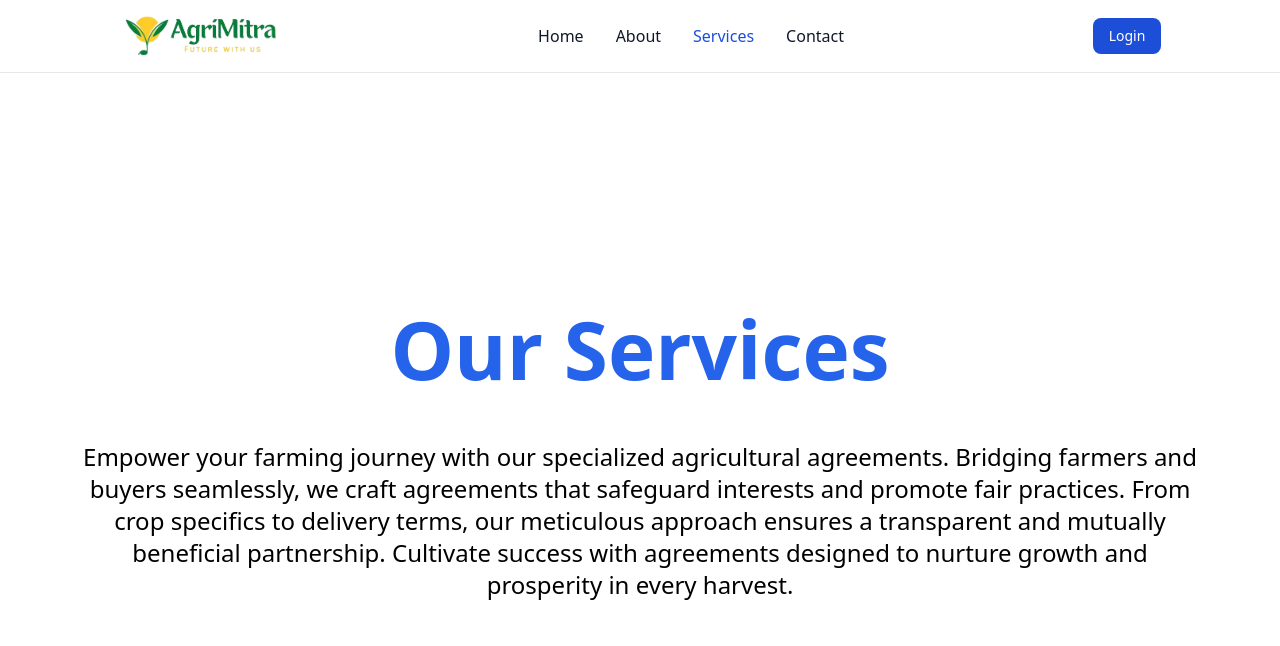
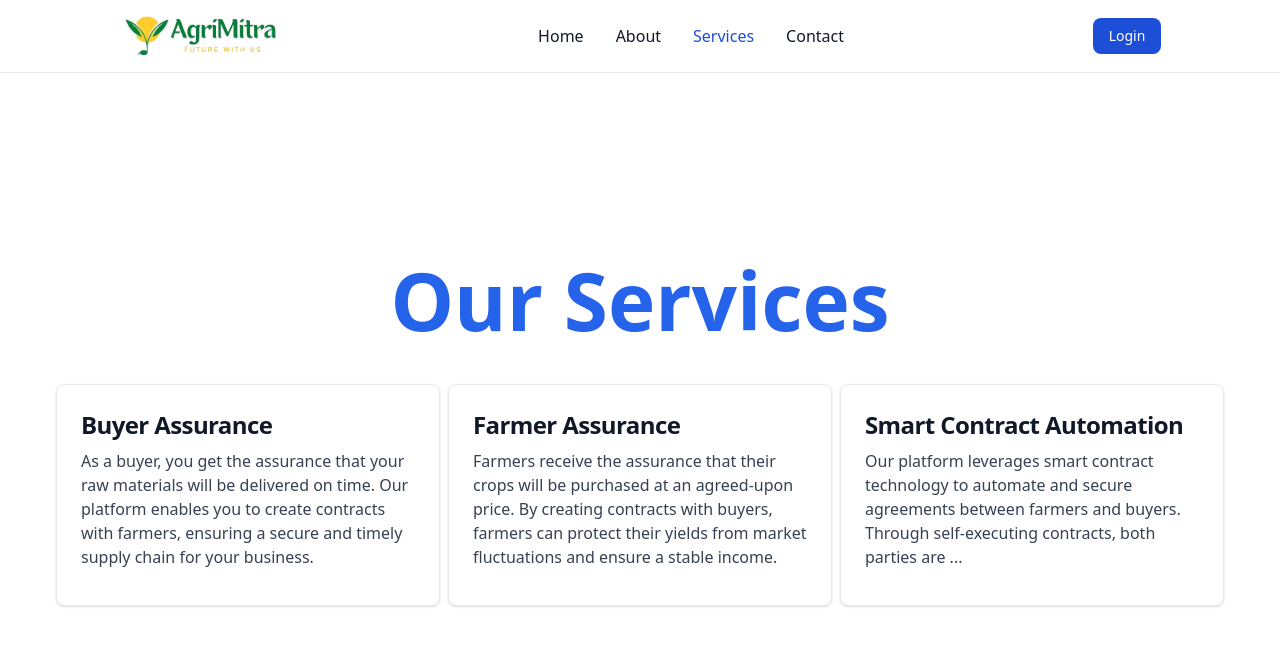
Before and after one commit to prithvi009/agricultural-agreements, a React (Create React App) app in the folder client/: page /services in a window 1280 px wide. Shown: the top 646 px of the page. Built offline with nearby package versions, Linux system fonts and the light colour scheme.

Commit message:
services

```diff
--- a/client/src/pages/Services.jsx
+++ b/client/src/pages/Services.jsx
@@ -1,16 +1,81 @@
-import React from 'react'
+import React, { useState } from 'react';
 
-export default function Services() {
+const OurServicesPage = () => {
+  const [isModalOpen, setIsModalOpen] = useState(false);
+
+  const openModal = () => {
+    setIsModalOpen(true);
+  };
+
+  const closeModal = () => {
+    setIsModalOpen(false);
+  };
+
   return (
-    <div className='mt-[90px] h-[100vh] flex flex-col justify-center items-center text-center'>
-        <div className="max-w-2xl mx-auto pb-4 text-center flex justify-center items-center ">
-        <h1 className="text-[5rem] font-extrabold text-blue-600 mb-4">Our Services</h1>
-      </div>
+    <div className="container mx-auto mt-[7rem]">
+      <h2 className="text-[5rem] font-semibold mb-6 text-blue-600 text-center mt-[8rem]">Our Services</h2>
 
-      <div className='mx-auto w-[70rem] text-2xl text-center'>
-      Empower your farming journey with our specialized agricultural agreements. Bridging farmers and buyers seamlessly, we craft agreements that safeguard interests and promote fair practices. From crop specifics to delivery terms, our meticulous approach ensures a transparent and mutually beneficial partnership. Cultivate success with agreements designed to nurture growth and prosperity in every harvest.
+      {/* Hello world */}
+      <div className='flex flex-row gap-2 justify-center relative'>
+
+            {/* Service 1 */}
+            <div className="max-w-sm p-6 bg-white border border-gray-200 rounded-lg shadow dark:bg-gray-800 dark:border-gray-700">
+              <a href="#">
+                <h5 className="mb-2 text-2xl font-bold tracking-tight text-gray-900 dark:text-white">
+                  Buyer Assurance
+                </h5>
+              </a>
+              <p className="mb-3 font-normal text-gray-700 dark:text-gray-400">
+                As a buyer, you get the assurance that your raw materials will be delivered on time. Our platform enables you to create contracts with farmers, ensuring a secure and timely supply chain for your business.
+              </p>
+
+            </div>
+
+
+
+
+
+
+          <div className="flex flex-row gap-2 justify-center">
+            {/* Service 1 */}
+            <div className="max-w-sm p-6 bg-white border border-gray-200 rounded-lg shadow dark:bg-gray-800 dark:border-gray-700">
+              <a href="#">
+                <h5 className="mb-2 text-2xl font-bold tracking-tight text-gray-900 dark:text-white">
+                  Farmer Assurance
+                </h5>
+              </a>
+              <p className="mb-3 font-normal text-gray-700 dark:text-gray-400">
+              Farmers receive the assurance that their crops will be purchased at an agreed-upon price. By creating contracts with buyers, farmers can protect their yields from market fluctuations and ensure a stable income.
+              </p>
+
+            </div>
+
+            {/* Add more services as needed */}
+          </div>
+
+
+
+          <div className="flex flex-row gap-2 justify-center">
+            {/* Service 1 */}
+            <div className="max-w-sm p-6 bg-white border border-gray-200 rounded-lg shadow dark:bg-gray-800 dark:border-gray-700">
+              <a href="#">
+                <h5 className="mb-2 text-2xl font-bold tracking-tight text-gray-900 dark:text-white">
+                Smart Contract Automation
+                </h5>
+              </a>
+              <p className="mb-3 font-normal text-gray-700 dark:text-gray-400">
+              Our platform leverages smart contract technology to automate and secure agreements between farmers and buyers. Through self-executing contracts, both parties are ...
+              </p>
+
+            </div>
+
+            {/* Add more services as needed */}
+          </div>
+
       </div>
 
     </div>
-  )
-}
+  );
+};
+
+export default OurServicesPage;
--- a/client/tailwind.config.js
+++ b/client/tailwind.config.js
@@ -6,5 +6,4 @@ module.exports = {
   theme: {
     extend: {},
   },
-  plugins: [],
 }
```
